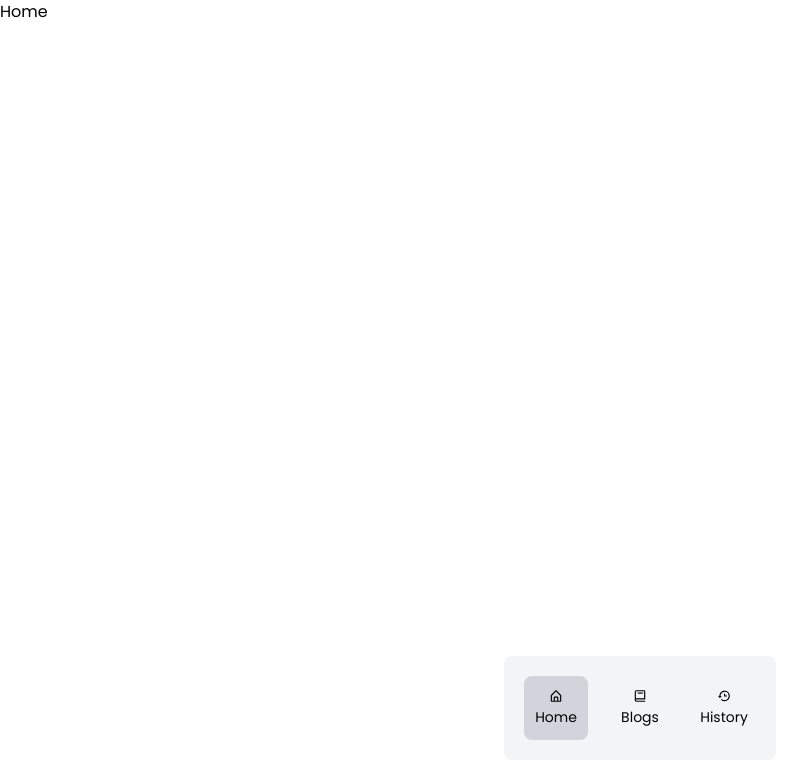
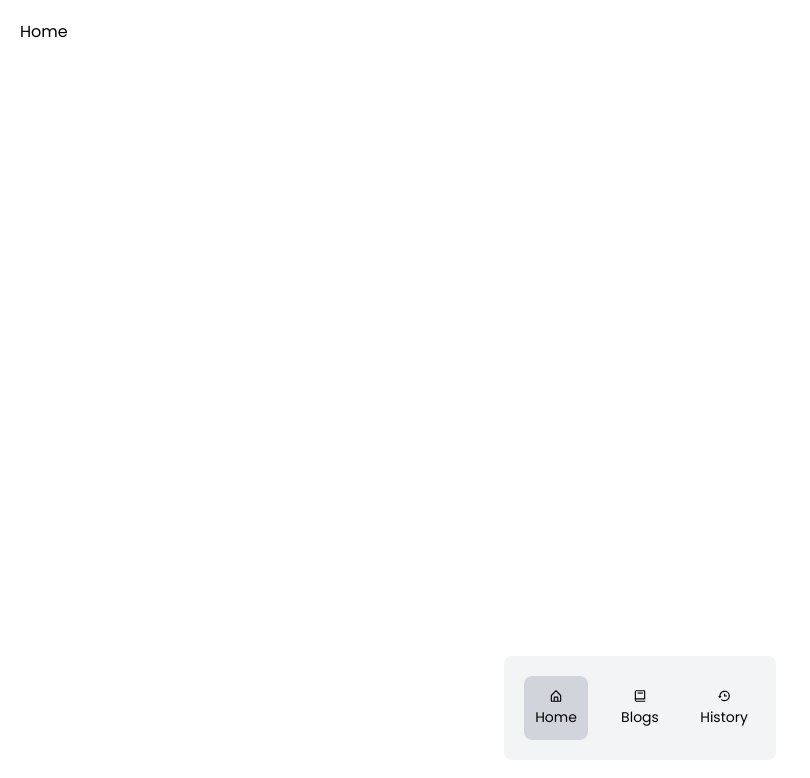
Before and after one commit to Ashik-Mahmud/redux-content-management-app, a React (Create React App) app: page / in a window 1280 px wide. Shown: the top 778 px of the page, without its empty margins (0-810 px from the left). Built offline with nearby package versions, Linux system fonts and the light colour scheme.

Commit message:
added design in main.js

```diff
--- a/src/layout/main/Main.jsx
+++ b/src/layout/main/Main.jsx
@@ -4,7 +4,7 @@ import Navbar from "./Navbar";
 
 const Main = () => {
   return (
-    <div>
+    <div className="container mx-auto p-5">
       <Navbar />
       <Outlet />
     </div>
```
